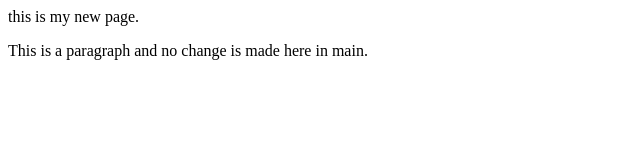
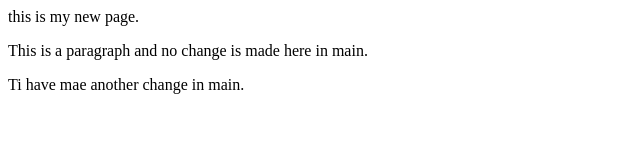
Before and after one commit to tusharika214/anotherrepo, a plain HTML site: page index.html in a window 1280 px wide. Shown: the whole page, without its empty margins (0-640 px from the left). Drawn offline with Linux system fonts and the light colour scheme.

Commit message:
another change is made in main

```diff
--- a/index.html
+++ b/index.html
@@ -1,2 +1,3 @@
 <p>this is my new page.</p>
 <p>This is a paragraph and no change is made here in main.</p>
+<p>Ti have mae another change in main.</p>
```
